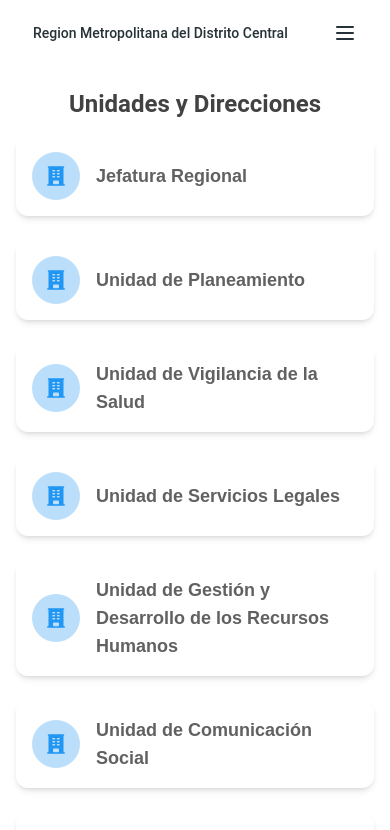
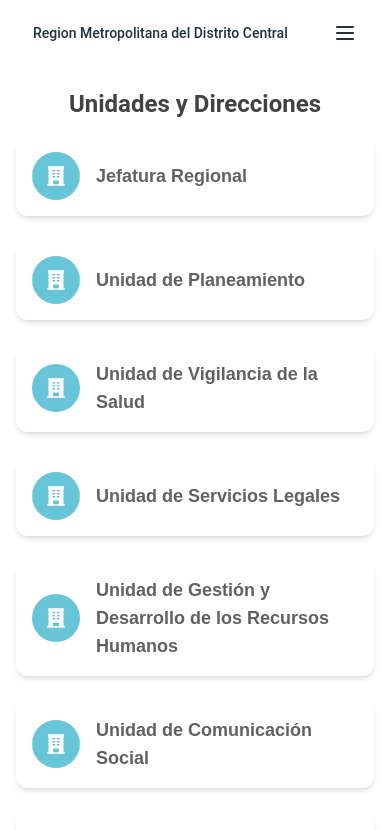
Before and after one commit to SerlioGiron/Pagina-web-Region-Metropolitana-DC, a Next.js app: page /Departamentos in a window 390 px wide. Shown: the top 830 px of the page. Built offline with nearby package versions, Linux system fonts and the light colour scheme.

Commit message:
falta hacer los dialogs responsive

```diff
--- a/src/app/Departamentos/Marco-Normativo/direccion.jsx
+++ b/src/app/Departamentos/Marco-Normativo/direccion.jsx
@@ -70,8 +70,8 @@ export function ContactSection14() {
                                 variant="small"
                                 className="text-left !text-gray-700"
                             >
-                                Departamento de Vigilancia del Marco Normativo,
-                                Región Sanitaria Metropolitana, Tegucigalpa
+                                Barrio Morazán, calle hacia el Parque Cerro Juana Lainez, contiguo a CESCCO, frente al Cuartel General del
+                                Heroico y Benemérito Cuerpo de Bomberos de Honduras, Tegucigalpa M.D.C., Honduras C.A.
                             </Typography>
                         </div>
                     </div>
@@ -108,5 +108,3 @@ export function ContactSection14() {
         </section>
     );
 }
-
-export default ContactSection14;
--- a/src/app/Departamentos/info.js
+++ b/src/app/Departamentos/info.js
@@ -1,12 +1,14 @@
-export const departamentosInfo = [
+export const units = [
     {
-        nombre: "1. Jefatura Regional",
-        descripcion: "La Jefatura Regional es la instancia gerencial de mayor autoridad en la Región Sanitaria, y por tanto es el responsable directo de su conducción y del cumplimiento de todas las funciones que en ella se desarrollan. Conduce e impulsar la implementación de las políticas, estrategias, planes y proyectos institucionales de salud en el ámbito geográfico de su competencia, gestiona el óptimo aprovechamiento de los recursos y el acceso de la población a los servicios de salud.",
+        name: "Jefatura Regional",
+        descripcion:
+            "La Jefatura Regional es la instancia gerencial de mayor autoridad en la Región Sanitaria, y por tanto es el responsable directo de su conducción y del cumplimiento de todas las funciones que en ella se desarrollan. Conduce e impulsar la implementación de las políticas, estrategias, planes y proyectos institucionales de salud en el ámbito geográfico de su competencia, gestiona el óptimo aprovechamiento de los recursos y el acceso de la población a los servicios de salud.",
         subsecciones: [],
     },
     {
-        nombre: "2. Unidad de Planeamiento",
-        descripcion: "Es una instancia de nivel estratégico, responsable de la ejecución de las funciones de analizar la situación actual (donde estamos), establecer objetivos (donde queremos llegar), y definir las estrategias y cursos de acción (como vamos a llegar) necesarios para alcanzar dichos objetivos en su ámbito geográfico de competencia. A través·de estas funciones, la Unidad planifica, monitorea y evalúa el ejercicio adecuado de las funciones asignadas a la Región Sanitaria. Igualmente, esta unidad es responsable de la planificación, conducción y análisis de diagnósticos, proyectos y programas diseñados e implementados en la región. ",
+        name: "Unidad de Planeamiento",
+        descripcion:
+            "Es una instancia de nivel estratégico, responsable de la ejecución de las funciones de analizar la situación actual (donde estamos), establecer objetivos (donde queremos llegar), y definir las estrategias y cursos de acción (como vamos a llegar) necesarios para alcanzar dichos objetivos en su ámbito geográfico de competencia. A través·de estas funciones, la Unidad planifica, monitorea y evalúa el ejercicio adecuado de las funciones asignadas a la Región Sanitaria. Igualmente, esta unidad es responsable de la planificación, conducción y análisis de diagnósticos, proyectos y programas diseñados e implementados en la región. ",
         subsecciones: [
             {
                 nombre: "2.1 Área de Planificación",
@@ -14,102 +16,129 @@ export const departamentosInfo = [
                     "Encargada de desarrollar los planes operativos anuales, coordinar la elaboración de proyectos y dar seguimiento a los objetivos, metas e indicadores establecidos en los planes regionales.",
             },
             {
-                nombre: "2.2 Área de Gestión de Recursos",
+                nombre: "2.2 Área de Monitoreo y Evaluación",
                 descripcion:
                     "Responsable de identificar, gestionar y dar seguimiento a los recursos financieros, físicos y humanos necesarios para la implementación de planes y proyectos de la Región Sanitaria.",
             },
             {
-                nombre: "2.3 Área de Sistemas de Información",
+                nombre: "2.3 Área de Gestión de la Información",
                 descripcion:
                     "Desarrolla y administra los sistemas de información regional para apoyar los procesos de planificación, monitoreo y evaluación de las acciones de salud.",
             },
         ],
     },
     {
-        nombre: "3. Unidad de Vigilancia de la Salud",
+        name: "Unidad de Vigilancia de la Salud",
         descripcion:
             "Coordina y supervisa el sistema de vigilancia epidemiológica, incluyendo notificación, investigación y respuesta ante eventos de salud pública, así como el análisis de la situación de salud regional.",
         subsecciones: [
             {
-                nombre: "3.1 Área de Vigilancia Epidemiológica",
+                nombre: "3.1 Área de Análisis de la información para la vigilancia ",
                 descripcion:
                     "Encargada del monitoreo, análisis e investigación de enfermedades y eventos bajo vigilancia, desarrollando alertas tempranas y coordinando la respuesta oportuna.",
             },
             {
-                nombre: "3.2 Área de Estadística",
+                nombre: "3.2 Área de Vigilancia de Riesgos Sanitarios",
                 descripcion:
                     "Recopila, procesa y analiza los datos estadísticos de salud de la región, generando informes periódicos sobre indicadores clave para la toma de decisiones.",
             },
         ],
     },
     {
-        nombre: "4. Unidad de Redes Integradas de Servicios de Salud",
+        name: "Unidad de Servicios Legales",
         descripcion:
             "Responsable de coordinar la organización, funcionamiento e integración de los servicios de salud dentro de la red regional, garantizando accesibilidad, continuidad y calidad de la atención.",
-        subsecciones: [
-            {
-                nombre: "4.1 Área de Atención Ambulatoria",
-                descripcion:
-                    "Supervisa y coordina los servicios de atención primaria y especializada ambulatoria en los diferentes establecimientos de la red de servicios.",
-            },
-            {
-                nombre: "4.2 Área de Atención Hospitalaria",
-                descripcion:
-                    "Coordina y da seguimiento a los servicios hospitalarios dentro de la red regional, asegurando la referencia y contrarreferencia efectiva con el nivel ambulatorio.",
-            },
-        ],
+        subsecciones: [],
     },
     {
-        nombre: "5. Unidad de Desarrollo Estratégico",
+        name: "Unidad de Gestión y Desarrollo de los Recursos Humanos",
         descripcion:
             "Promueve y coordina procesos de mejora continua, innovación y transformación de los servicios de salud según prioridades regionales, incorporando nuevos modelos y estrategias de atención.",
         subsecciones: [
             {
-                nombre: "5.1 Área de Promoción de la Salud",
+                nombre: "5.1 Área de Desarrollo del Talento Humano ",
                 descripcion:
                     "Desarrolla y coordina estrategias para la promoción de estilos de vida saludables y el fortalecimiento de la participación comunitaria en salud.",
             },
             {
-                nombre: "5.2 Área de Salud Ambiental",
+                nombre: "5.2 Área de Trámites ",
                 descripcion:
                     "Responsable de la vigilancia, control y promoción de entornos saludables, así como la gestión de factores ambientales que afectan la salud de la población.",
             },
         ],
     },
     {
-        nombre: "6. Unidad de Gestión Administrativa",
+        name: "Unidad de Comunicación Social",
         descripcion:
             "Responsable de administrar los recursos humanos, financieros y materiales de la Región Sanitaria, asegurando la eficiencia en su utilización y el cumplimiento de normas y procedimientos establecidos.",
+        subsecciones: [],
+    },
+    {
+        name: "Departamento de Vigilancia del Marco Normativo",
+        descripcion:
+            "Encargada de velar por el cumplimiento de las leyes, reglamentos, normas y procedimientos que rigen el sector salud, tanto en establecimientos públicos como privados dentro de la región.",
         subsecciones: [
             {
-                nombre: "6.1 Área de Recursos Humanos",
+                nombre: "7.1 Unidad de Verificación de la Normativa de Atención a las Personas",
                 descripcion:
-                    "Gestiona procesos relacionados con el personal de la región, incluyendo selección, contratación, capacitación y evaluación del desempeño.",
+                    "Supervisa el cumplimiento de requisitos y estándares establecidos para la habilitación y funcionamiento de establecimientos de salud y otros relacionados.",
             },
             {
-                nombre: "6.2 Área de Administración Financiera",
+                nombre: "7.2 Unidad de Verificación de la Normativa Sanitaria",
                 descripcion:
-                    "Responsable de la gestión presupuestaria, contable y financiera de los recursos asignados a la Región Sanitaria.",
+                    "Monitorea y controla factores de riesgo para la salud pública, incluyendo la vigilancia de alimentos, medicamentos y otros productos de consumo humano.",
             },
             {
-                nombre: "6.3 Área de Logística y Suministros",
+                nombre: "7.3 Unidad de Fomento Sanitario",
                 descripcion:
-                    "Coordina y supervisa los procesos de adquisición, almacenamiento y distribución de medicamentos, insumos y equipos a los establecimientos de salud.",
+                    "Monitorea y controla factores de riesgo para la salud pública, incluyendo la vigilancia de alimentos, medicamentos y otros productos de consumo humano.",
             },
         ],
     },
     {
-        nombre: "7. Unidad de Vigilancia del Marco Normativo",
+        name: "Departamento de Redes Integradas de Servicios de Salud",
         descripcion:
             "Encargada de velar por el cumplimiento de las leyes, reglamentos, normas y procedimientos que rigen el sector salud, tanto en establecimientos públicos como privados dentro de la región.",
         subsecciones: [
             {
-                nombre: "7.1 Área de Regulación Sanitaria",
+                nombre: "8.1 · Unidad de apoyo a la gestión de servicios de salud",
                 descripcion:
                     "Supervisa el cumplimiento de requisitos y estándares establecidos para la habilitación y funcionamiento de establecimientos de salud y otros relacionados.",
             },
             {
-                nombre: "7.2 Área de Control de Riesgos Sanitarios",
+                nombre: "8.2 Unidad de Control de la Gestión",
+                descripcion:
+                    "Monitorea y controla factores de riesgo para la salud pública, incluyendo la vigilancia de alimentos, medicamentos y otros productos de consumo humano.",
+            },
+            {
+                nombre: "8.3 Unidad de Servicios Laboratoriales",
+                descripcion:
+                    "Monitorea y controla factores de riesgo para la salud pública, incluyendo la vigilancia de alimentos, medicamentos y otros productos de consumo humano.",
+            },
+            {
+                nombre: "8.4 Unidad de Logística",
+                descripcion:
+                    "Monitorea y controla factores de riesgo para la salud pública, incluyendo la vigilancia de alimentos, medicamentos y otros productos de consumo humano.",
+            },
+        ],
+    },
+    {
+        name: "Departamento de Administración",
+        descripcion:
+            "Encargada de velar por el cumplimiento de las leyes, reglamentos, normas y procedimientos que rigen el sector salud, tanto en establecimientos públicos como privados dentro de la región.",
+        subsecciones: [
+            {
+                nombre: "9.1 Unidad de Servicios Generales",
+                descripcion:
+                    "Supervisa el cumplimiento de requisitos y estándares establecidos para la habilitación y funcionamiento de establecimientos de salud y otros relacionados.",
+            },
+            {
+                nombre: "9.2 Unidad Financiera- Contable",
+                descripcion:
+                    "Monitorea y controla factores de riesgo para la salud pública, incluyendo la vigilancia de alimentos, medicamentos y otros productos de consumo humano.",
+            },
+            {
+                nombre: "9:3 Unidad de Bienes Nacionales ",
                 descripcion:
                     "Monitorea y controla factores de riesgo para la salud pública, incluyendo la vigilancia de alimentos, medicamentos y otros productos de consumo humano.",
             },
--- a/src/app/Departamentos/page.jsx
+++ b/src/app/Departamentos/page.jsx
@@ -3,33 +3,41 @@
 import {StickyNavbar} from "@/components/StickyNavbar";
 import {Card, CardBody, Typography} from "@material-tailwind/react";
 import {BuildingOfficeIcon} from "@heroicons/react/24/solid";
+import {units} from "./info";
+import {Dialog} from "./dialog";
+import {useState} from "react";
 
-const units = [
-    { name: "Jefatura Regional", link: "/Departamentos/jefatura-regional" },
-    { name: "Unidad de Planeamiento", link: "/Departamentos/unidad-de-planeamiento" },
-    { name: "Unidad de Vigilancia de la Salud", link: "/Departamentos/unidad-de-vigilancia-de-la-salud" },
-    { name: "Unidad de Servicios Legales", link: "/Departamentos/unidad-de-servicios-legales" },
-    { name: "Unidad de Gestión y Desarrollo de los Recursos Humanos", link: "/Departamentos/unidad-de-gestion-y-desarrollo-de-los-recursos-humanos" },
-    { name: "Unidad de Comunicación Social", link: "/Departamentos/unidad-de-comunicacion-social" },
-    { name: "Departamento de Vigilancia del Marco Normativo", link: "/Departamentos/Marco-Normativo" },
-    { name: "Departamento de Redes Integradas de Servicios de Salud", link: "/Departamentos/departamento-de-redes-integradas-de-servicios-de-salud" },
-    { name: "Departamento de Administración", link: "/Departamentos/departamento-de-administracion" },
-];
+const UnitCard = ({title, link, descripcion, subsecciones}) => {
+    const [open, setOpen] = useState(false);
 
-const UnitCard = ({title, link}) => {
     const handleClick = () => {
-        window.location.href = link;
+        setOpen(true);
     };
 
     return (
-        <Card className="shadow-md rounded-xl cursor-pointer" onClick={handleClick}>
-            <CardBody className="flex items-center space-x-4 p-4">
-                <div className="bg-blue-100 p-3 rounded-full">
-                    <BuildingOfficeIcon className="text-blue-500 w-6 h-6" />
-                </div>
-                <h3 className="text-lg font-semibold text-gray-700">{title}</h3>
-            </CardBody>
-        </Card>
+        <>
+            <Card
+                className="shadow-md rounded-xl cursor-pointer"
+                onClick={handleClick}
+            >
+                <CardBody className="flex items-center space-x-4 p-4">
+                    <div className="bg-[#68c5d7] p-3 rounded-full">
+                        <BuildingOfficeIcon className="text-white w-6 h-6" />
+                    </div>
+                    <h3 className="text-lg font-semibold text-gray-700">
+                        {title}
+                    </h3>
+                </CardBody>
+            </Card>
+            <Dialog
+                open={open}
+                setOpen={setOpen}
+                title={title}
+                link={link}
+                descripcion={descripcion}
+                subsecciones={subsecciones}
+            />
+        </>
     );
 };
 
@@ -42,7 +50,13 @@ export default function Departamentos() {
             </Typography>
             <div className="p-4 md:p-8 lg:p-16 grid grid-cols-1 md:grid-cols-2 lg:grid-cols-3 gap-6">
                 {units.map((unit, index) => (
-                    <UnitCard key={index} title={unit.name} link={unit.link}/>
+                    <UnitCard
+                        key={index}
+                        title={unit.name}
+                        link={unit.link}
+                        descripcion={unit.descripcion}
+                        subsecciones={unit.subsecciones}
+                    />
                 ))}
             </div>
         </div>
```
Also changed, not shown: src/app/Departamentos/dialog.jsx (+76 -0 lines).
